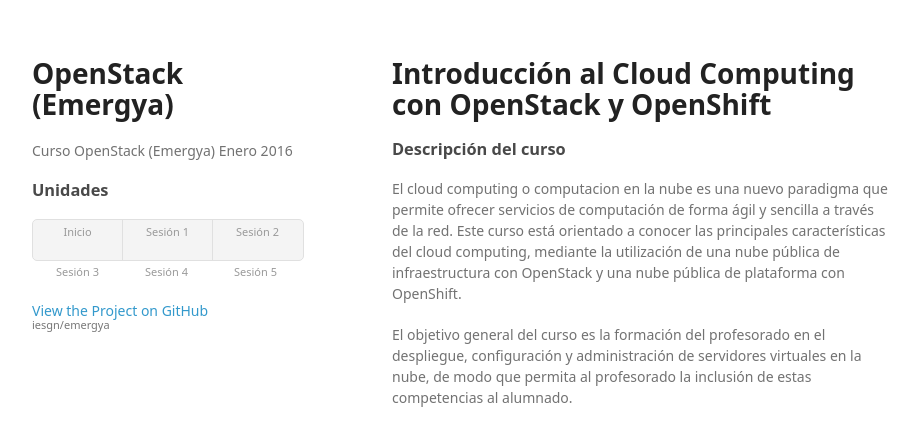
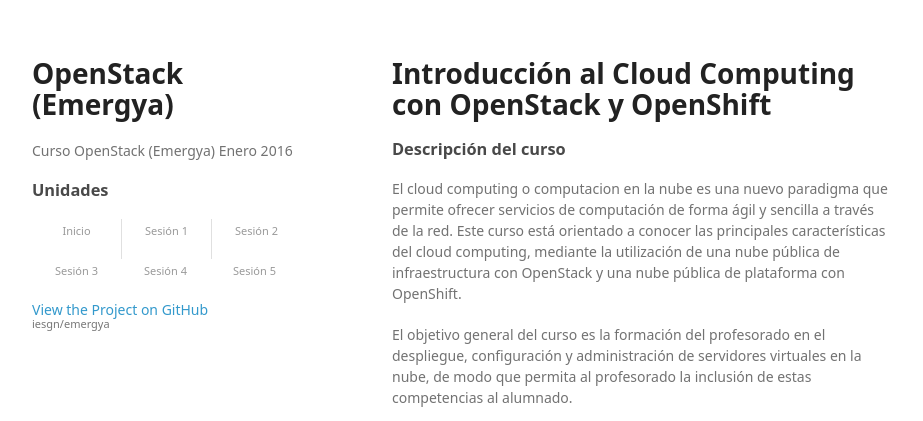
Before and after one commit to iesgn/emergya, a Jekyll site: the page built from index.md, in a window 1280 px wide. Shown: the top 421 px of the page, without its empty margins (178-1101 px from the left). Built offline with Jekyll 4.4.1, drawn with Linux system fonts in a browser that asks for light colours.

Commit message:
Modifico hoja de estilo

```diff
--- a/stylesheets/styles.css
+++ b/stylesheets/styles.css
@@ -111,11 +111,11 @@
 
 header ul {
   list-style:none;
-  height:40px;
+# height:40px;
   padding:0;
   background: #f4f4f4;
   border-radius:5px;
-  border:1px solid #e0e0e0;
+# border:1px solid #e0e0e0;
   width:270px;
 }
 
```
